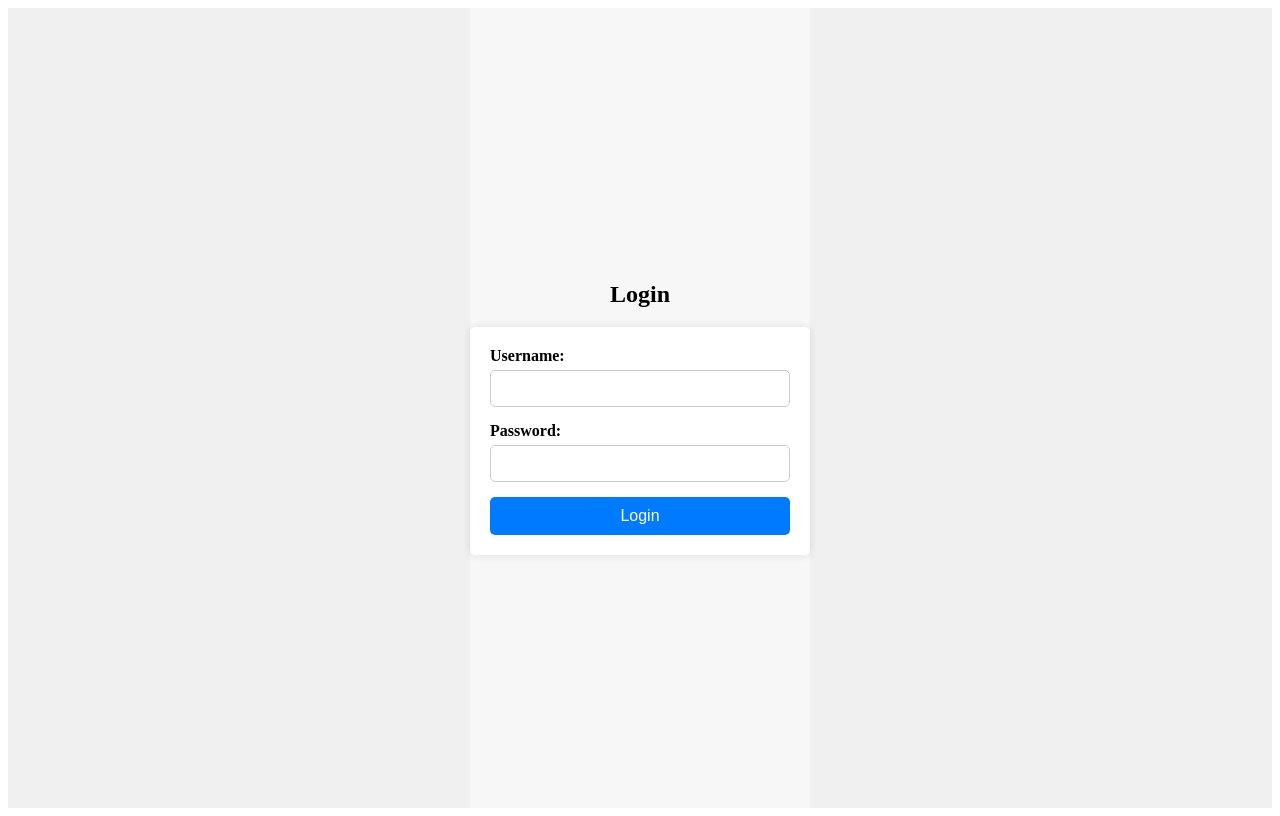
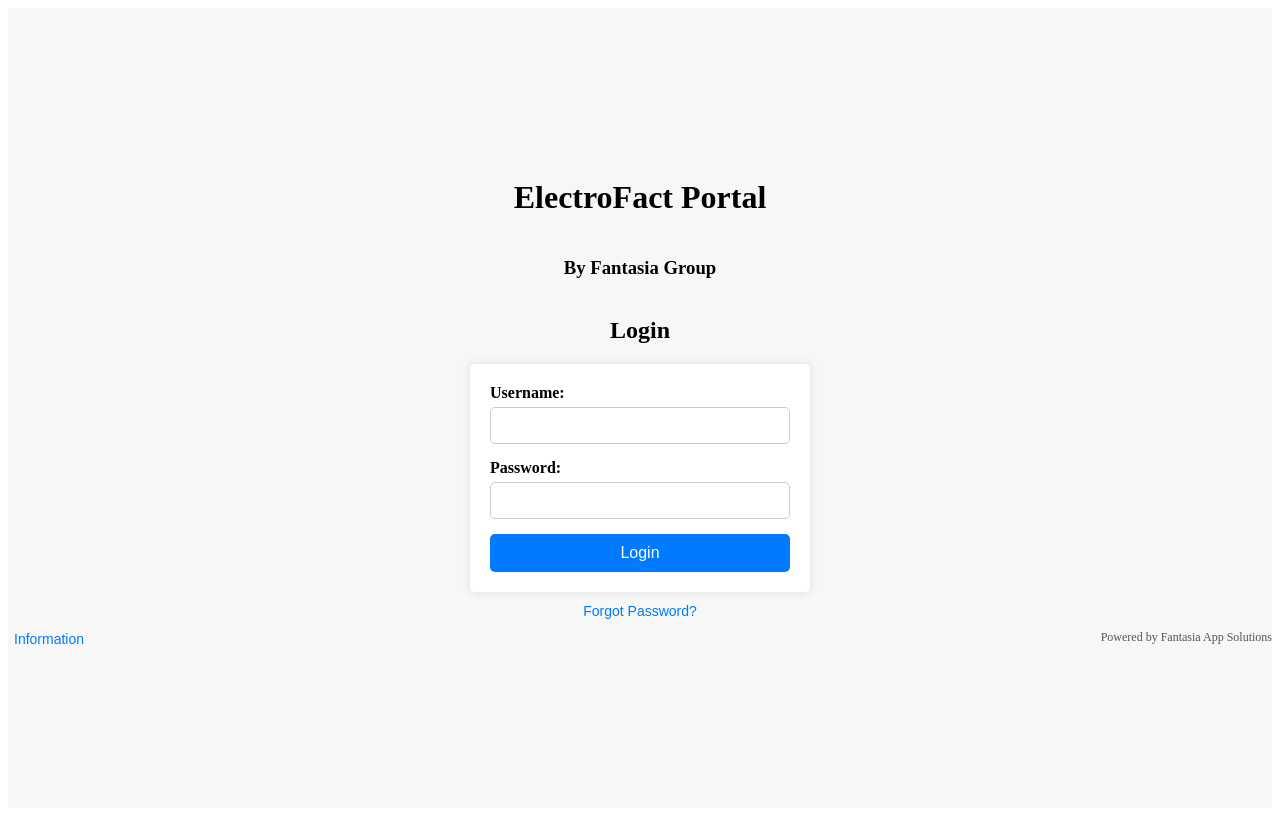
Before and after one commit to nuwankirillawala/electron-ads-app, a React app: page / in a window 1280 px wide. Built offline with nearby package versions, Linux system fonts and the light colour scheme.

Commit message:
Marked a stable version in dev branch.

```diff
--- a/public/index.html
+++ b/public/index.html
@@ -1,12 +1,13 @@
 <!DOCTYPE html>
 <html lang="en">
-<head>
-  <meta charset="UTF-8">
-  <meta name="viewport" content="width=device-width, initial-scale=1.0">
-  <title>Electron Ads App</title>
-</head>
-<body>
-  <div id="root"></div>
-  <script src="../dist/bundle.js"></script>
-</body>
+  <head>
+    <meta charset="UTF-8" />
+    <meta name="viewport" content="width=device-width, initial-scale=1.0" />
+    <title>Electron Ads App</title>
+  </head>
+  <body style="overflow: hidden">
+    <div id="root"></div>
+    <!-- <script src="../dist/bundle.js"></script> -->
+    <script src="/bundle.js"></script>
+  </body>
 </html>
--- /dev/null
+++ b/src/components/Information/Information.jsx
@@ -0,0 +1,13 @@
+// src/components/Information/Information.jsx
+import React from 'react';
+
+const Information = () => {
+  return (
+    <div className="information-container">
+      <h2>About ElectroFact Portal</h2>
+      <p>Here you can add information about the app.</p>
+    </div>
+  );
+};
+
+export default Information;
--- a/src/components/Login/Login.css
+++ b/src/components/Login/Login.css
@@ -1,4 +1,3 @@
-/* src/components/Login.css */
 .login-container {
   display: flex;
   flex-direction: column;
@@ -6,6 +5,13 @@
   justify-content: center;
   height: 100vh;
   background-color: #f7f7f7;
+  overflow: hidden;
+}
+
+.login-form-container {
+  display: flex;
+  flex-direction: column;
+  align-items: center;
 }
 
 .login-form {
@@ -47,3 +53,40 @@
 .login-form button:hover {
   background-color: #0056b3;
 }
+
+.forgot-password {
+  background: none;
+  border: none;
+  color: #007bff;
+  cursor: pointer;
+  font-size: 14px;
+  margin-top: 10px;
+}
+
+.forgot-password:hover {
+  text-decoration: underline;
+}
+
+.login-footer {
+  display: flex;
+  justify-content: space-between;
+  width: 100%;
+  padding: 10px 20px;
+}
+
+.info-button {
+  background: none;
+  border: none;
+  color: #007bff;
+  cursor: pointer;
+  font-size: 14px;
+}
+
+.info-button:hover {
+  text-decoration: underline;
+}
+
+.powered-by {
+  font-size: 12px;
+  color: #555;
+}
--- a/src/components/Login/Login.jsx
+++ b/src/components/Login/Login.jsx
@@ -1,30 +1,42 @@
-// src/components/Login/Login.jsx
-import React, { useState } from 'react';
-import './Login.css'; // Import the CSS file for this component
+import React, { useState } from "react";
+import "./Login.css"; // Import the CSS file for this component
+import { useNavigate } from "react-router-dom";
 
 const Login = ({ onLogin }) => {
-  const [username, setUsername] = useState('');
-  const [password, setPassword] = useState('');
+  const [username, setUsername] = useState("");
+  const [password, setPassword] = useState("");
+  const navigate = useNavigate();
 
   const handleSubmit = async (event) => {
     event.preventDefault();
 
     // Perform login via API
-    const response = await fetch('http://localhost:3000/login', {
-      method: 'POST',
-      headers: { 'Content-Type': 'application/json' },
+    const response = await fetch("http://localhost:3000/login", {
+      method: "POST",
+      headers: { "Content-Type": "application/json" },
       body: JSON.stringify({ username, password }),
     });
 
     if (response.ok) {
       onLogin(username, password); // Pass username and password to the onLogin callback if needed
     } else {
-      alert('Login failed');
+      alert("Login failed");
     }
+  };
+
+  const handleForgotPassword = () => {
+    alert("Please contact your administration.");
+  };
+
+  const handleInformationClick = () => {
+    navigate("/information");
   };
 
   return (
     <div className="login-container">
+      <h1>ElectroFact Portal</h1>
+      <h3>By Fantasia Group</h3>
+      <div className="login-form-container">
         <h2>Login</h2>
         <form onSubmit={handleSubmit} className="login-form">
           <label htmlFor="username">Username:</label>
@@ -45,6 +57,16 @@ const Login = ({ onLogin }) => {
           />
           <button type="submit">Login</button>
         </form>
+        <button className="forgot-password" onClick={handleForgotPassword}>
+          Forgot Password?
+        </button>
+      </div>
+      <footer className="login-footer">
+        <button className="info-button" onClick={handleInformationClick}>
+          Information
+        </button>
+        <span className="powered-by">Powered by Fantasia App Solutions</span>
+      </footer>
     </div>
   );
 };
--- a/src/renderer/App.css
+++ b/src/renderer/App.css
@@ -1,34 +1,36 @@
 /* src/App.css */
 .app-container {
+  min-height: 100vh;
   display: flex;
-    justify-content: center;
-    align-items: center;
-    height: 100vh;
-    background-color: #f0f0f0;
+  flex-direction: column;
+  overflow: hidden;
 }
 
-  .welcome-container {
+/* Style for the footer */
+
+.app-footer {
   display: flex;
-    flex-direction: column;
+  justify-content: space-between;
   align-items: center;
-    justify-content: center;
+  padding: 1rem;
+  background-color: #f1f1f1; /* Light gray background */
+  border-top: 1px solid #ccc; /* Border at the top of the footer */
 }
 
-  .welcome-container h1 {
-    font-size: 24px;
+.footer-left {
+  margin-left: 1rem;
 }
 
-  .welcome-container button {
-    margin-top: 20px;
-    padding: 10px 20px;
-    border: none;
-    border-radius: 5px;
-    background-color: #007bff;
-    color: #fff;
-    font-size: 16px;
-    cursor: pointer;
+.footer-right {
+  font-size: 0.875rem;
+  color: #666;
 }
 
-  .welcome-container button:hover {
-    background-color: #0056b3;
+.footer-left a {
+  color: #007bff;
+  text-decoration: none;
 }
+
+.footer-left a:hover {
+  text-decoration: underline;
+}
--- a/src/renderer/App.jsx
+++ b/src/renderer/App.jsx
@@ -1,46 +1,54 @@
-import React, { useState, useEffect } from 'react';
-import './App.css';
-import Login from '../components/Login/Login';
-import AdWindow from '../components/AdWindow/AdWindow'; // Import the AdWindow component
+import React, { useState, useEffect } from "react";
+import { Routes, Route, Link } from "react-router-dom";
+import "./App.css";
+import Login from "../components/Login/Login";
+import AdWindow from "../components/AdWindow/AdWindow"; // Import the AdWindow component
+import Information from "../components/Information/Information"; // Import the Information component
 
 function App() {
   const [loggedIn, setLoggedIn] = useState(false);
   const [ad, setAd] = useState(null);
-  const [username, setUsername] = useState('');
+  const [username, setUsername] = useState("");
 
   const handleLogin = async (username, password) => {
-    const response = await fetch('http://localhost:3000/login', {
-      method: 'POST',
-      headers: { 'Content-Type': 'application/json' },
+    const response = await fetch("http://localhost:3000/login", {
+      method: "POST",
+      headers: { "Content-Type": "application/json" },
       body: JSON.stringify({ username, password }),
     });
 
     if (response.ok) {
       setLoggedIn(true);
       setUsername(username); // Set username on login
+    } else {
+      alert("Login failed"); // Provide feedback on login failure
     }
   };
 
   const handleLogout = async () => {
-    const response = await fetch('http://localhost:3000/logout', {
-      method: 'POST',
-      headers: { 'Content-Type': 'application/json' },
+    const response = await fetch("http://localhost:3000/logout", {
+      method: "POST",
+      headers: { "Content-Type": "application/json" },
     });
 
     if (response.ok) {
       setLoggedIn(false);
-      setUsername(''); // Clear username on logout
+      setUsername(""); // Clear username on logout
+    } else {
+      alert("Logout failed"); // Provide feedback on logout failure
     }
   };
 
   useEffect(() => {
     if (loggedIn) {
       const fetchAd = async () => {
-        const response = await fetch('http://localhost:3000/ads');
+        const response = await fetch("http://localhost:3000/ads");
         if (response.ok) {
           const ad = await response.json();
-          console.log('Fetched Ad:', ad); // Debugging: Check if ads are fetched
+          console.log("Fetched Ad:", ad); // Debugging: Check if ads are fetched
           setAd(ad);
+        } else {
+          console.error("Failed to fetch ads"); // Provide feedback on ad fetch failure
         }
       };
 
@@ -53,7 +61,11 @@ function App() {
 
   return (
     <div className="app-container">
-      {!loggedIn ? (
+      <Routes>
+        <Route
+          path="/"
+          element={
+            !loggedIn ? (
               <Login onLogin={handleLogin} />
             ) : (
               <div>
@@ -62,7 +74,19 @@ function App() {
                 {/* Render the AdWindow component if there is an ad */}
                 {ad && <AdWindow ad={ad} username={username} />}
               </div>
-      )}
+            )
+          }
+        />
+        <Route path="/information" element={<Information />} />
+      </Routes>
+      {/* <footer className="app-footer">
+        <div className="footer-left">
+          <Link to="/information">Information</Link>
+        </div>
+        <div className="footer-right">
+          <p>Powered by Fantasia App Solutions</p>
+        </div>
+      </footer> */}
     </div>
   );
 }
--- a/src/renderer/index.jsx
+++ b/src/renderer/index.jsx
@@ -1,10 +1,13 @@
-import React from 'react';
-import ReactDOM from 'react-dom/client'; // Import from 'react-dom/client'
-import App from './App';
+import React from "react";
+import ReactDOM from "react-dom/client";
+import { BrowserRouter } from "react-router-dom"; // Import BrowserRouter
+import App from "./App";
 
-const root = ReactDOM.createRoot(document.getElementById('root')); // Create a root
+const root = ReactDOM.createRoot(document.getElementById("root"));
 root.render(
   <React.StrictMode>
-    <App />
+    <BrowserRouter>
+      <App />
+    </BrowserRouter>
   </React.StrictMode>
 );
--- a/webpack.config.js
+++ b/webpack.config.js
@@ -1,11 +1,12 @@
-const path = require('path');
+const path = require("path");
 
 module.exports = {
-  mode: 'development', // or 'production'
-  entry: './src/renderer/index.jsx',
+  mode: "development", // or 'production'
+  entry: "./src/renderer/index.jsx",
   output: {
-    path: path.resolve(__dirname, 'dist'),
-    filename: 'bundle.js'
+    path: path.resolve(__dirname, "dist"),
+    filename: "bundle.js",
+    publicPath: "/", // Ensure Webpack Dev Server serves files from the root
   },
   module: {
     rules: [
@@ -13,32 +14,39 @@ module.exports = {
         test: /\.(js|jsx)$/,
         exclude: /node_modules/,
         use: {
-          loader: 'babel-loader',
+          loader: "babel-loader",
           options: {
-            presets: ['@babel/preset-env', '@babel/preset-react']
-          }
-        }
+            presets: ["@babel/preset-env", "@babel/preset-react"],
+          },
+        },
       },
       {
         test: /\.(png|jpg|gif)$/,
         use: [
           {
-            loader: 'file-loader',
+            loader: "file-loader",
             options: {
-              name: '[name].[ext]',
-              outputPath: 'assets/images',
+              name: "[name].[ext]",
+              outputPath: "assets/images",
             },
           },
         ],
       },
       {
         test: /\.css$/,
-        use: ['style-loader', 'css-loader'],
+        use: ["style-loader", "css-loader"],
       },
-    ]
+    ],
   },
   resolve: {
-    extensions: ['.js', '.jsx']
+    extensions: [".js", ".jsx"],
   },
-  target: 'electron-renderer'
+  devServer: {
+    static: {
+      directory: path.join(__dirname, "public"), // Serve from 'public'
+    },
+    port: 9000, // Port for Webpack Dev Server
+    historyApiFallback: true, // Enable client-side routing
+  },
+  target: "web", // Target web for Webpack Dev Server
 };
```
Also changed, not shown: package.json (+11 -4 lines), src/components/AdContent/AdContent.jsx (renamed from src/components/AdWindow/AdContent.jsx, +31 -27 lines), src/components/AdWindow/AdWindow.jsx (+5 -5 lines), src/main/main.js (+24 -21 lines), 1 other file (tests, documents, lock files or other folders). Lines whose indentation alone changed are shown as unchanged.
